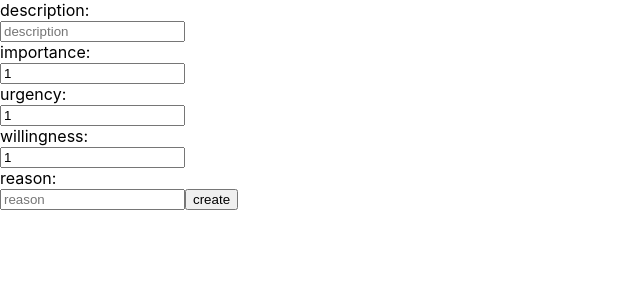
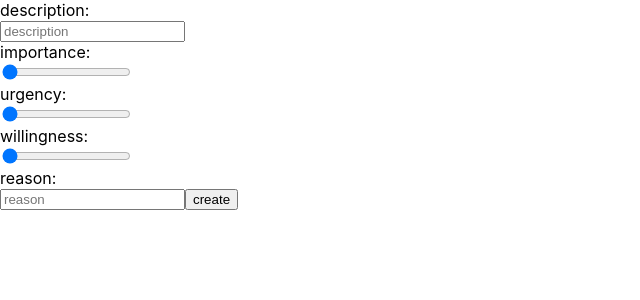
Before and after one commit to Yevgeny-Sh/anti-procrastination-app, a React (Create React App) app in the folder client/: page /new-tasks in a window 1280 px wide. Shown: the top 300 px of the page, without its empty margins (0-640 px from the left). Built offline with nearby package versions, Linux system fonts and the light colour scheme.

Commit message:
html range inputs

```diff
--- a/client/src/components/CreateTask.js
+++ b/client/src/components/CreateTask.js
@@ -69,18 +69,37 @@ export default function CreateTask() {
       />
       <div>importance: </div>
       <input
+        type="range"
+        name="cowbell"
+        min="1"
+        max="10"
         value={importance}
-        placeholder="importance"
+        step="1"
         onChange={onImportanceChange}
-      />
+      ></input>
+
       <div>urgency: </div>
-      <input value={urgency} placeholder="urgency" onChange={onUrgencyChange} />
+      <input
+        type="range"
+        name="cowbell"
+        min="1"
+        max="10"
+        value={urgency}
+        step="1"
+        onChange={onUrgencyChange}
+      ></input>
+
       <div>willingness: </div>
       <input
+        type="range"
+        name="cowbell"
+        min="1"
+        max="10"
         value={willingness}
-        placeholder="urgency"
+        step="1"
         onChange={onWillingnessChange}
-      />
+      ></input>
+
       <div>reason: </div>
       <input value={reason} placeholder="reason" onChange={onReasonChange} />
       <button className="create-btn" onClick={handleCreate}>
```
